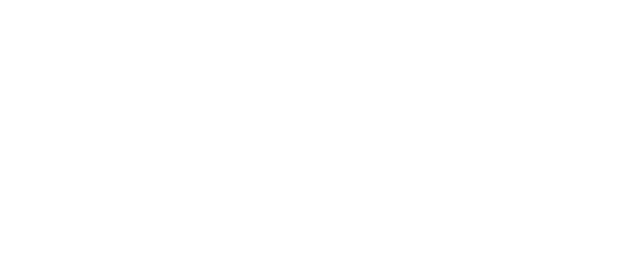
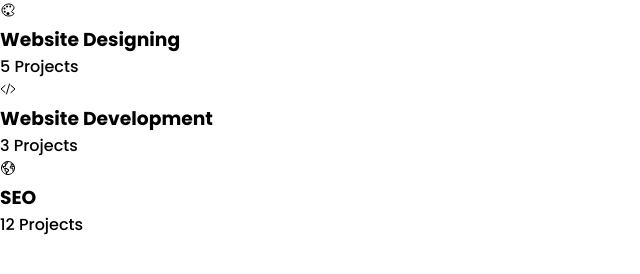
Before and after one commit to Linh777GKOG/Css_hover_effects, a plain HTML site: page index.html in a window 1280 px wide. Shown: the whole page, without its empty margins (0-640 px from the left). Drawn offline with nearby package versions, Linux system fonts and the light colour scheme.

Commit message:
check point

```diff
--- a/index.html
+++ b/index.html
@@ -7,5 +7,47 @@
     <title>CSS Hover Effects</title>
     <link rel="stylesheet" href="style.css" />
   </head>
-  <body></body>
+  <body>
+    <div class="container">
+      <div class="box">
+        <div class="content">
+          <div class="icon">
+            <ion-icon name="color-palette-outline"></ion-icon>
+          </div>
+          <div class="text">
+            <h3>Website Designing</h3>
+            <p>5 Projects</p>
+          </div>
+        </div>
+      </div>
+      <div class="box">
+        <div class="content">
+          <div class="icon">
+            <ion-icon name="code-slash-outline"></ion-icon>
+          </div>
+          <div class="text">
+            <h3>Website Development</h3>
+            <p>3 Projects</p>
+          </div>
+        </div>
+      </div>
+      <div class="box">
+        <div class="content">
+          <div class="icon"><ion-icon name="earth-outline"></ion-icon></div>
+          <div class="text">
+            <h3>SEO</h3>
+            <p>12 Projects</p>
+          </div>
+        </div>
+      </div>
+    </div>
+    <script
+      type="module"
+      src="https://unpkg.com/ionicons@5.5.2/dist/ionicons/ionicons.esm.js"
+    ></script>
+    <script
+      nomodule
+      src="https://unpkg.com/ionicons@5.5.2/dist/ionicons/ionicons.js"
+    ></script>
+  </body>
 </html>
--- a/style.css
+++ b/style.css
@@ -0,0 +1,8 @@
+@import url("https://fonts.googleapis.com/css2?family=Poppins:ital,wght@0,200;0,300;0,500;0,700;0,900;1,900&display=swap");
+
+* {
+  margin: 0;
+  padding: 0;
+  box-sizing: border-box;
+  font-family: "Poppins", sans-serif;
+}
```
